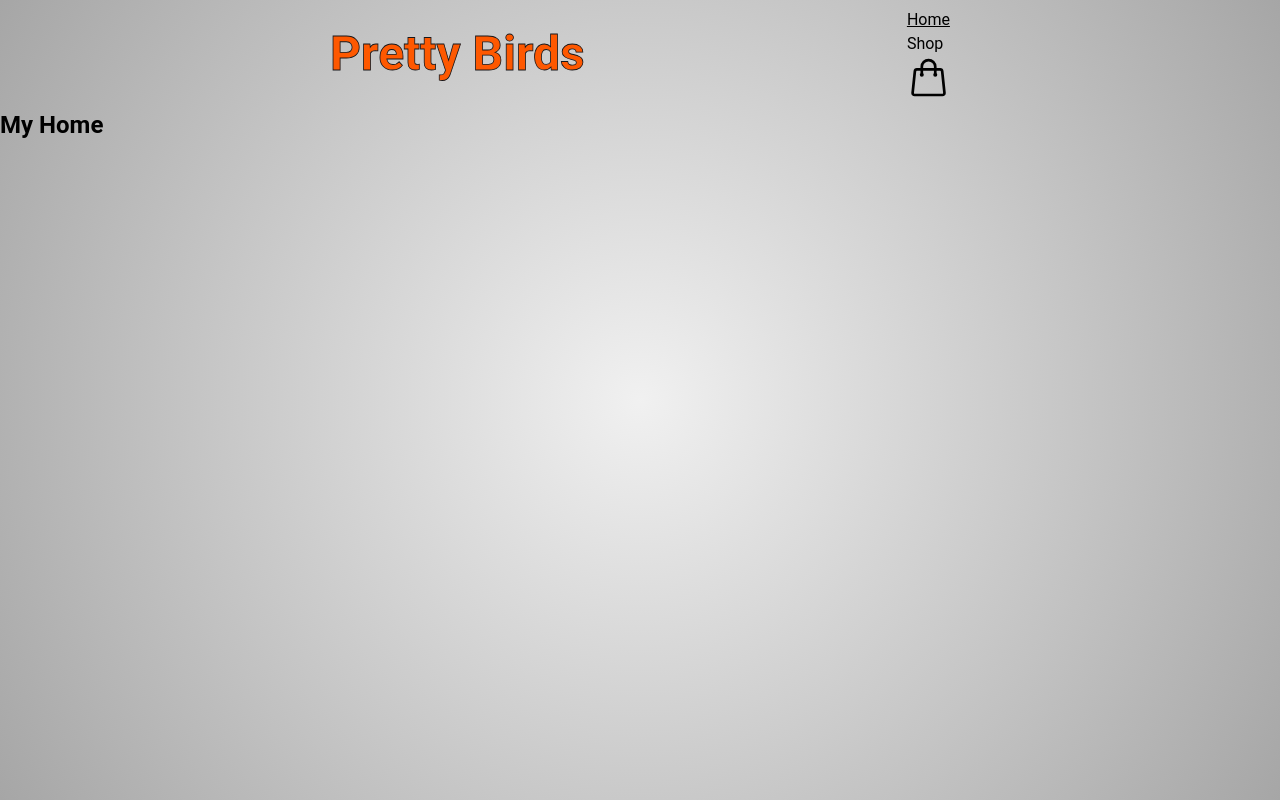
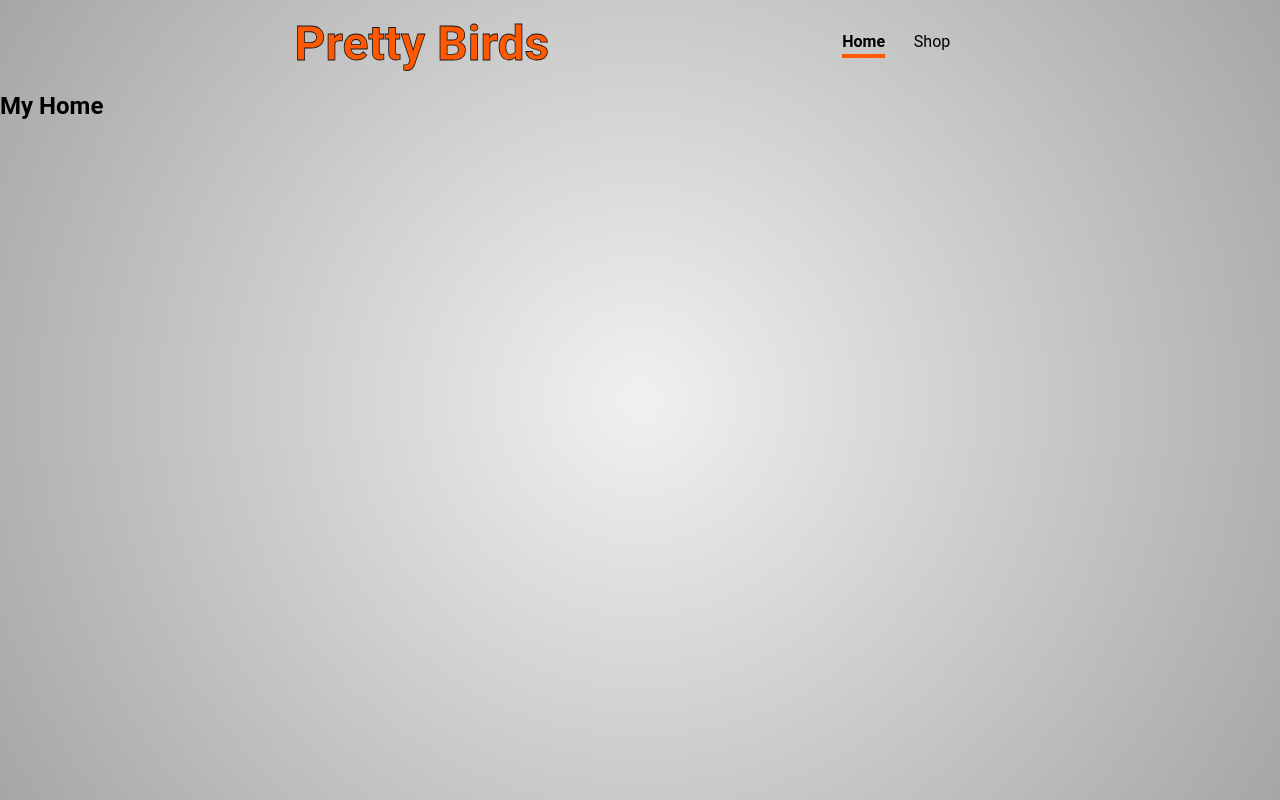
Before and after one commit to Deepspacediver/shopping-cart, a React (Create React App) app: page / in a window 1280 px wide. Built offline with nearby package versions, Linux system fonts and the light colour scheme.

Commit message:
add navbar styles

```diff
--- /dev/null
+++ b/src/components/Header/Navbar/Navbar.css
@@ -0,0 +1,42 @@
+/* .header-navbar {
+} */
+.header-navbar_list {
+  display: flex;
+  justify-content: space-evenly;
+  align-items: center;
+  gap: 1rem;
+}
+
+.header-navbar_list-item {
+  padding: 0.4rem;
+}
+
+.header-navbar-link {
+  display: inline-block;
+}
+
+.header-navbar-link:hover {
+  color: var(--secondary-color);
+}
+
+.header-navbar-link::after {
+  content: "";
+  display: block;
+  border-bottom: 4px solid var(--secondary-color);
+
+  transition: 250ms ease-in-out;
+  transform: scaleX(0);
+  transform-origin: right;
+}
+
+/* Router NavList Active class */
+.active {
+  font-weight: bold;
+}
+
+.header-navbar-link.active::after {
+  content: "";
+  display: block;
+  border-bottom: 4px solid var(--secondary-color);
+  transform: scaleX(1);
+}
--- a/src/components/Header/Navbar/Navbar.js
+++ b/src/components/Header/Navbar/Navbar.js
@@ -1,5 +1,5 @@
 import { NavLink } from "react-router-dom";
-import styled from "styled-components";
+import "./Navbar.css";
 import CartPreview from "../CartPreview/CartPreview";
 
 const Navbar = () => {
@@ -8,25 +8,34 @@ const Navbar = () => {
   };
   const handleActive = ({ isActive }) => (isActive ? activeStyle : undefined);
   return (
-    <ul>
-      <StyledLi>
-        <NavLink style={handleActive} to="/" data-testid="navlink">
+    <nav className="header-navbar">
+      <ul className="header-navbar_list">
+        <li className="header-navbar_list-item">
+          <NavLink className="header-navbar-link" to="/" data-testid="navlink">
             Home
           </NavLink>
-      </StyledLi>
-      <StyledLi>
-        <NavLink style={handleActive} to="/shop" data-testid="navlink">
+        </li>
+        <li className="header-navbar_list-item">
+          <NavLink
+            className="header-navbar-link"
+            to="/shop"
+            data-testid="navlink"
+          >
             Shop
           </NavLink>
-      </StyledLi>
-      <StyledLi>
-        <NavLink style={handleActive} to="/cart" data-testid="navlink">
+        </li>
+        <li className="header-navbar_list-item">
+          <NavLink
+            className="header-navbar-link"
+            to="/cart"
+            data-testid="navlink"
+          >
             {<CartPreview />}
           </NavLink>
-      </StyledLi>
+        </li>
       </ul>
+    </nav>
   );
 };
 
-const StyledLi = styled.li``;
 export default Navbar;
```
Lines whose indentation alone changed are shown as unchanged.
